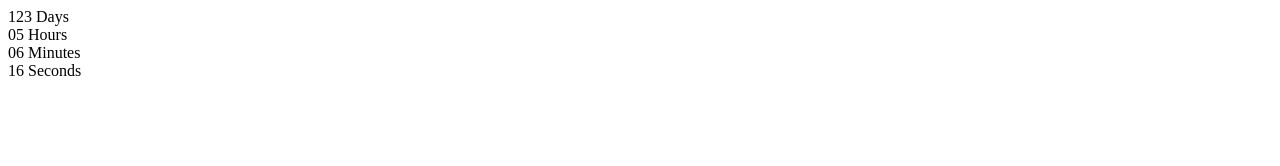
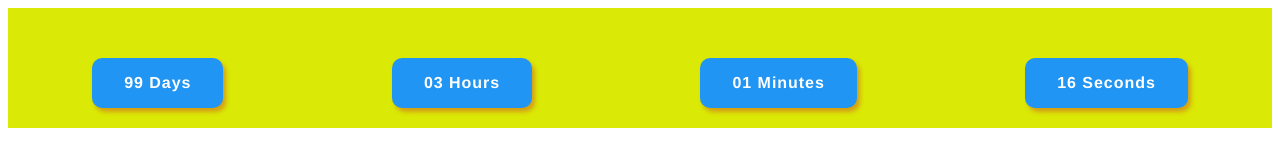
Before and after one commit to Sashalom1991/goit-js-hw-11-timer, a plain HTML site: page index.html in a window 1280 px wide. Drawn offline with Linux system fonts and the light colour scheme.

Commit message:
доданг стиль, модифіковано js

```diff
--- a/index.html
+++ b/index.html
@@ -4,6 +4,7 @@
     <meta charset="UTF-8">
     <meta http-equiv="X-UA-Compatible" content="IE=edge">
     <meta name="viewport" content="width=device-width, initial-scale=1.0">
+    <link rel="stylesheet" href="style.css">
     <title>Document</title>
 </head>
 <body>
--- a/index.js
+++ b/index.js
@@ -39,5 +39,5 @@ class CountdownTimer {
 
 new CountdownTimer({
   selector: '#timer-1',
-  targetDate: new Date('2:05 Sep 22, 2021'),
+  targetDate: new Date('00:00 Aug 29, 2021'),
 });
--- /dev/null
+++ b/style.css
@@ -0,0 +1,25 @@
+.timer {
+  display: flex;
+  justify-content: space-around;
+  align-items: center;
+  background-color: rgb(218, 233, 5);
+  padding-top: 20px;
+  padding-bottom: 20px;
+}
+
+.field {
+  display: block;
+  margin-top: 30px;
+  margin-left: auto;
+  margin-right: auto;
+  padding: 10px 32px;
+  border-radius: 10px;
+  box-shadow: 3px 4px 4px rgba(212, 152, 23, 0.911);
+  background-color: #2195f3;
+  color: #fff;
+  font-family: 'Franklin Gothic Medium', 'Arial Narrow', Arial, sans-serif;
+  font-weight: 700;
+  font-size: 16px;
+  line-height: 1.875;
+  letter-spacing: 0.06em;
+}
```
